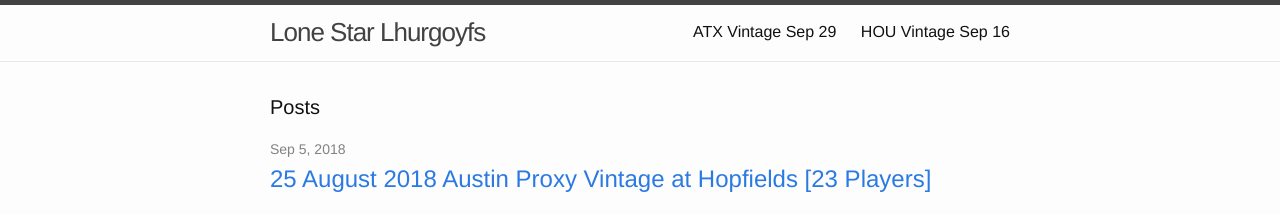
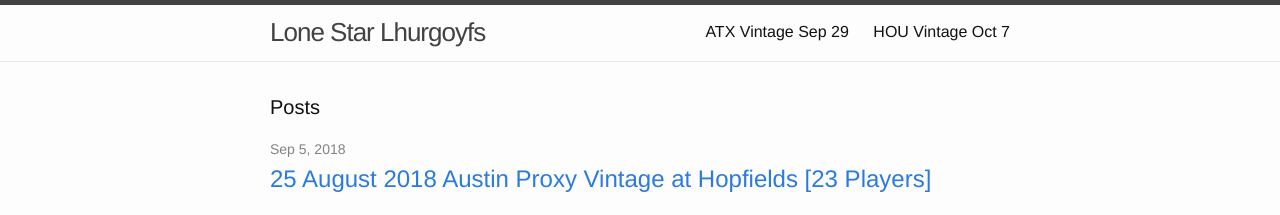
Before and after one commit to LoneStarLhurgoyfs/lonestarlhurgoyfs.github.io, a Jekyll site: the page built from index.md, in a window 1280 px wide and 900 px high. Shown: the top 215 px of the window. Built offline with Jekyll 4.4.1, drawn with Linux system fonts in a browser that asks for light colours.

Commit message:
Update HOUVintage.md

```diff
--- a/HOUVintage.md
+++ b/HOUVintage.md
@@ -1,6 +1,6 @@
 ---
 layout: page
-title: "HOU Vintage Sep 16"
+title: "HOU Vintage Oct 7"
 permalink: /HOUVintage/
 redirect_from: "/nextVintageTournament/"
 ---
@@ -9,7 +9,7 @@ redirect_from: "/nextVintageTournament/"
 
 This Sunday, The Lone Star Lhurgoyfs make their triumphant return to the 666th most metal brewery in Houston: Brash Brewing Company!
 
-Date: Sep 16, 2018
+Date: Oct 7, 2018
 Location: [Brash Brewing Company](https://www.facebook.com/Brash-brewing-company-229796680431006/)  508 W Crosstimbers Rd, Houston, TX 77018 [[MAP]](https://goo.gl/maps/JbUmv9nZm1B2)
 Registration Time: 12:30 PM
 Event Begins: 1:00 PM
```
